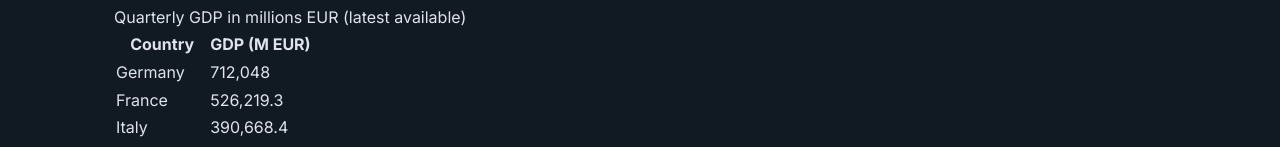
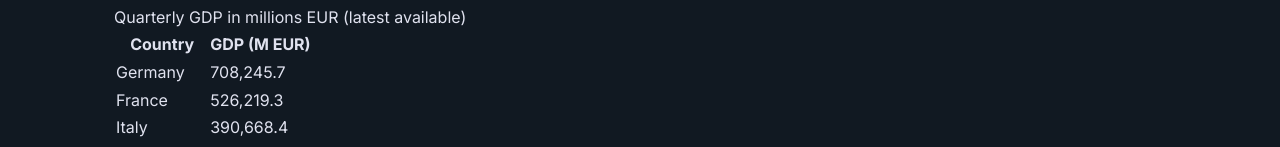
Before and after one commit to aethar-dev/aethar-data-pages, a Next.js app: page /reports/weekly-2026-w27 in a window 1280 px wide. Shown: the part 255-402 px from the top of the page. Built offline with nearby package versions, Linux system fonts and the light colour scheme.

Commit message:
data: weekly report 2026-07-02 [skip ci]

```diff
--- a/app/reports/weekly-2026-w27/page.tsx
+++ b/app/reports/weekly-2026-w27/page.tsx
@@ -22,7 +22,7 @@ export default function WeeklyReport() {
           <tbody>
               <tr key="DE" className="border-b border-[#2A2D3A]/50">
                 <td className="py-2 pr-4 text-sm text-white">Germany</td>
-                <td className="py-2 text-right font-mono text-sm text-[#4DD0E1]">712,048</td>
+                <td className="py-2 text-right font-mono text-sm text-[#4DD0E1]">708,245.7</td>
               </tr>
               <tr key="FR" className="border-b border-[#2A2D3A]/50">
                 <td className="py-2 pr-4 text-sm text-white">France</td>
```
